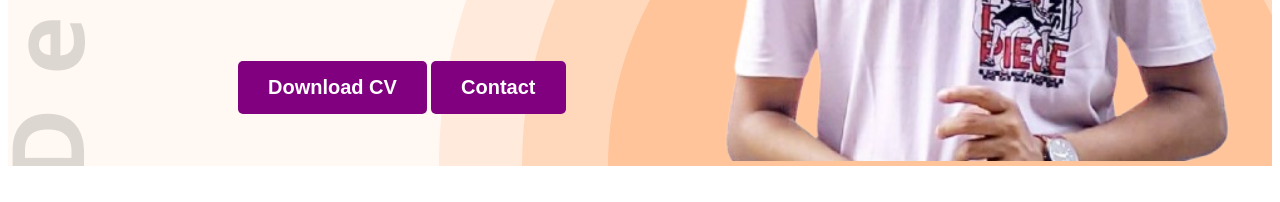
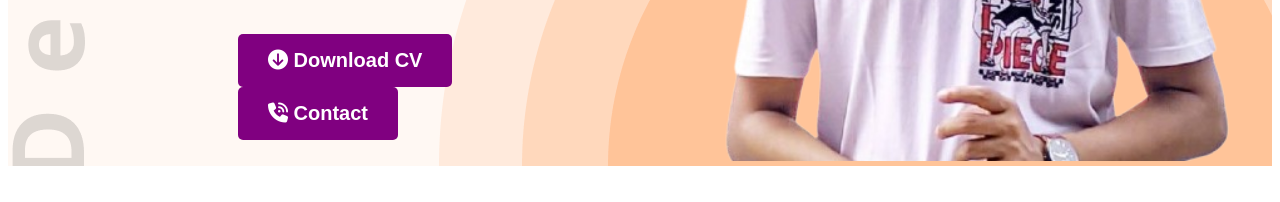
Before and after one commit to noymuljim/portfolio2, a plain HTML site: page index.html in a window 1280 px wide. Shown: the part 598-800 px from the top of the page. Drawn offline with nearby package versions, Linux system fonts and the light colour scheme.

Commit message:
banner button icons add

```diff
--- a/index.html
+++ b/index.html
@@ -11,7 +11,8 @@
     <link rel="preconnect" href="https://fonts.gstatic.com" crossorigin>
     <link href="https://fonts.googleapis.com/css2?family=Open+Sans:ital,wght@0,300..800;1,300..800&display=swap"
         rel="stylesheet">
-
+<!-- icons -->
+<script src="https://kit.fontawesome.com/4255c70e9c.js" crossorigin="anonymous"></script>
     <link rel="stylesheet" href="./style/style.css">
 </head>
 
@@ -34,8 +35,8 @@
                     <p class="banner-description color-dark-3">Shot what able cold new see hold.Friendly as an betrayed
                         formerly he. Morning because as to society
                         behaved moments.</p>
-                    <a href=""><button class="btn">Download CV</button></a>
-                    <a href=""><button class="btn">Contact</button></a>
+                    <a href=""><button class="btn"><i class="fa-solid fa-circle-arrow-down"></i> Download CV</button></a>
+                    <a href=""><button class="btn"><i class="fa-solid fa-phone-volume"></i>  Contact</button></a>
                 </div>
                 <div>
                     <img style="height: 600px;" src="./assets/jim.png" alt="">
```
